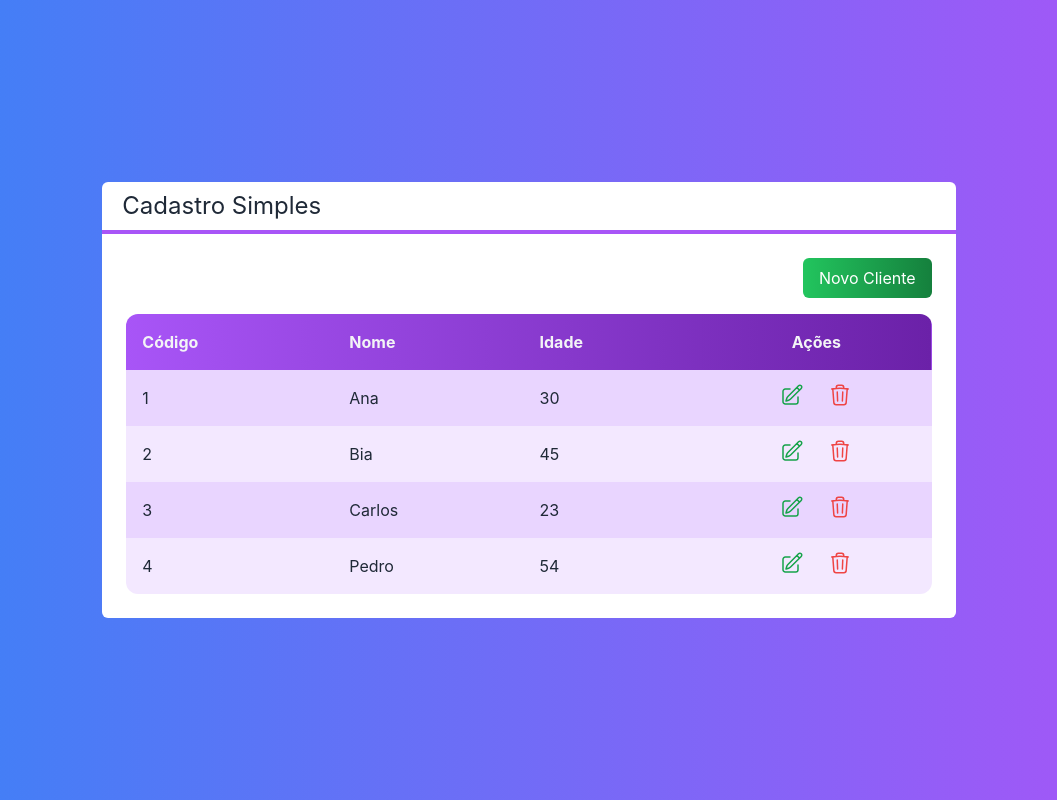
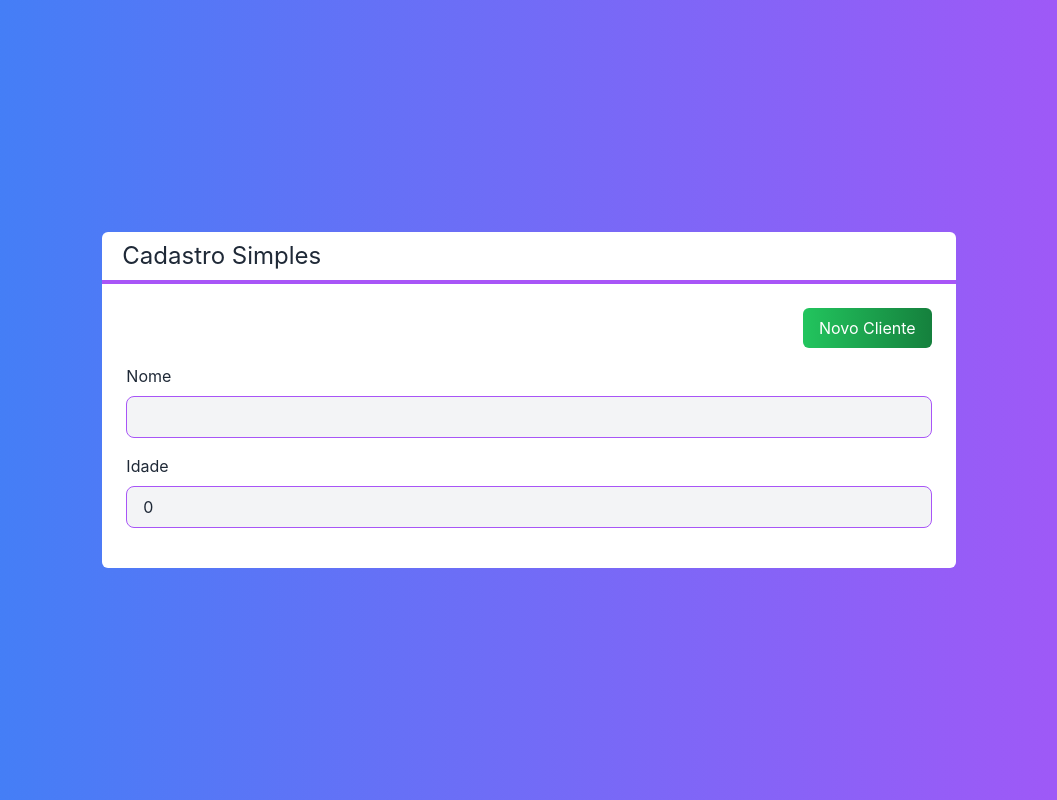
Before and after one commit to anacperdigao/Projeto-Cadastro-NextJS, a Next.js app: page / in a window 1280 px wide. Shown: the whole page, without its empty margins (111-1168 px from the left). Built offline with nearby package versions, Linux system fonts and the light colour scheme.

Commit message:
feat: features form

```diff
--- a/src/components/Botao.tsx
+++ b/src/components/Button.tsx
@@ -1,15 +1,13 @@
-interface BotaoProps {
+interface ButtonProps {
     className?: string
     children: any
-    setMostraForm: (arg: boolean) => void
 }
 
 
-const Botao = ({children, className, setMostraForm}: BotaoProps) => {
+const Button = ({children, className}: ButtonProps) => {
 
   return (
     <button
-    onClick={() => setMostraForm(true)}
     className={`bg-gradient-to-r from-green-500 to-green-700
     text-white px-4 py-2 rounded-md ${className}`}>
         {children}
@@ -17,4 +15,4 @@ const Botao = ({children, className, setMostraForm}: BotaoProps) => {
   )
 }
 
-export default Botao
+export default Button
--- a/src/components/Formulario.tsx
+++ /dev/null
@@ -1,10 +0,0 @@
-
-const Formulario = () => {
-    return (
-        <div>
-            <h1>Formulario</h1>
-        </div>
-  )
-}
-
-export default Formulario
--- a/src/components/Icones.tsx
+++ b/src/components/Icons.tsx
@@ -1,11 +1,11 @@
-export const IconeEdicao = (
+export const IconEdit = (
     <svg xmlns="http://www.w3.org/2000/svg" fill="none" viewBox="0 0 24 24" strokeWidth={1.5} stroke="currentColor" className="w-6 h-6">
         <path strokeLinecap="round" strokeLinejoin="round" d="M16.862 4.487l1.687-1.688a1.875 1.875 0 112.652 2.652L10.582 16.07a4.5 4.5 0 01-1.897 1.13L6 18l.8-2.685a4.5 4.5 0 011.13-1.897l8.932-8.931zm0 0L19.5 7.125M18 14v4.75A2.25 2.25 0 0115.75 21H5.25A2.25 2.25 0 013 18.75V8.25A2.25 2.25 0 015.25 6H10" />
     </svg>
 
 )
 
-export const IconeLixo = (
+export const IconTrash = (
     <svg xmlns="http://www.w3.org/2000/svg" fill="none" viewBox="0 0 24 24" strokeWidth={1.5} stroke="currentColor" className="w-6 h-6">
         <path strokeLinecap="round" strokeLinejoin="round" d="M14.74 9l-.346 9m-4.788 0L9.26 9m9.968-3.21c.342.052.682.107 1.022.166m-1.022-.165L18.16 19.673a2.25 2.25 0 01-2.244 2.077H8.084a2.25 2.25 0 01-2.244-2.077L4.772 5.79m14.456 0a48.108 48.108 0 00-3.478-.397m-12 .562c.34-.059.68-.114 1.022-.165m0 0a48.11 48.11 0 013.478-.397m7.5 0v-.916c0-1.18-.91-2.164-2.09-2.201a51.964 51.964 0 00-3.32 0c-1.18.037-2.09 1.022-2.09 2.201v.916m7.5 0a48.667 48.667 0 00-7.5 0" />
     </svg>
--- /dev/null
+++ b/src/components/Input.tsx
@@ -0,0 +1,28 @@
+interface InputProps {
+    text: string
+    type?: 'text' | 'number'
+    value: any
+    readOnly?: boolean
+    onChange?: (value: any) => void
+}
+
+
+const Input = ({text, type, value, readOnly, onChange}: InputProps) => {
+
+    return (
+
+        <div className="flex flex-col mb-4">
+            <label className="mb-2">{text}</label>
+            <input
+                type={type ?? 'text'}
+                value={value}
+                readOnly={readOnly}
+                onChange={e => onChange?.(e.target.value)}
+                className={`border border-purple-500 rounded-lg focus:outline-none
+                 bg-gray-100 px-4 py-2 ${!readOnly && 'focus:bg-white'}`}
+            />
+        </div>
+    )
+}
+
+export default Input
--- a/src/components/Layout.tsx
+++ b/src/components/Layout.tsx
@@ -1,4 +1,4 @@
-import Titulo from "./Titulo"
+import Title from "./Title"
 
 interface LayoutProps {
     titulo: string
@@ -6,14 +6,14 @@ interface LayoutProps {
 }
 
 
-const Layout = (props: LayoutProps) => {
+const Layout = ({titulo, children}: LayoutProps) => {
 
   return (
     <div className={`flex flex-col w-2/3 bg-white text-gray-800 rounded-md`}>
 
-        <Titulo>{props.titulo}</Titulo>
+        <Title>{titulo}</Title>
         <div className="p-6">
-            {props.children}
+            {children}
         </div>
 
     </div>
--- a/src/components/Tabela.tsx
+++ b/src/components/Table.tsx
@@ -1,13 +1,13 @@
 import Cliente from "../core/Cliente"
-import { IconeEdicao, IconeLixo } from "./Icones"
+import { IconEdit, IconTrash } from "./Icons"
 
-interface TabelaProps{
+interface TableProps{
     clientes: Cliente[]
     clienteSelecionado?: (cliente: Cliente) => void
     clienteExcluido?: (cliente: Cliente) => void
 }
 
-const Tabela = ({clientes, clienteSelecionado, clienteExcluido}: TabelaProps) => {
+const Table = ({clientes, clienteSelecionado, clienteExcluido}: TableProps) => {
 
     const exibirAcoes = clienteSelecionado || clienteExcluido
 
@@ -55,7 +55,7 @@ const Tabela = ({clientes, clienteSelecionado, clienteExcluido}: TabelaProps) =>
                 onClick={() => clienteSelecionado?.(cliente)}
                 className={`flex justify-center items-center text-green-600
                 rounded-full hover:bg-purple-50 p-2 m-1`}>
-                    {IconeEdicao}
+                    {IconEdit}
                 </button>
                 }
 
@@ -65,7 +65,7 @@ const Tabela = ({clientes, clienteSelecionado, clienteExcluido}: TabelaProps) =>
                 onClick={() => clienteExcluido?.(cliente)}
                 className={`flex justify-center items-center text-red-500
                 rounded-full hover:bg-purple-50 p-2 m-1`}>
-                    {IconeLixo}
+                    {IconTrash}
                 </button>
                 }
 
@@ -90,4 +90,4 @@ const Tabela = ({clientes, clienteSelecionado, clienteExcluido}: TabelaProps) =>
     )
 }
 
-export default Tabela
+export default Table
--- a/src/components/Titulo.tsx
+++ b/src/components/Title.tsx
@@ -1,10 +1,10 @@
 
-interface TituloProps {
+interface TitleProps {
     children: string
 }
 
 
-const Titulo = (props: TituloProps) => {
+const Title = (props: TitleProps) => {
 
   return (
 
@@ -18,4 +18,4 @@ const Titulo = (props: TituloProps) => {
   )
 }
 
-export default Titulo
+export default Title
--- a/src/pages/index.tsx
+++ b/src/pages/index.tsx
@@ -1,14 +1,12 @@
 import { useState } from "react";
-import Botao from "../components/Botao";
-import Formulario from "../components/Formulario";
+import Button from "../components/Button";
+import Form from "../components/Form";
 import Layout from "../components/Layout";
-import Tabela from "../components/Tabela";
+import Table from "../components/Table";
 import Cliente from "../core/Cliente";
 
 
 export default function Home() {
-
-  const [mostraForm, setMostraForm] = useState(false)
 
   const clientes = [
     new Cliente('Ana', 30, '1'),
@@ -30,22 +28,17 @@ export default function Home() {
     <div className={`flex justify-center items-center h-screen
     bg-gradient-to-r from-blue-500 to-purple-500 text-white`} >
 
-      {mostraForm
-      ?
-      <Formulario />
-      :
       <Layout titulo="Cadastro Simples">
         <div className="flex justify-end">
-          <Botao className="mb-4" setMostraForm={setMostraForm}>Novo Cliente</Botao>
+          <Button className="mb-4">Novo Cliente</Button>
         </div>
-        <Tabela
+        {/* <Table
           clientes={clientes}
           clienteSelecionado={clienteSelecionado}
           clienteExcluido={clienteExcluido}
-        />
-
+        /> */}
+        <Form />
       </Layout>
-      }
 
 
     </div>
```
